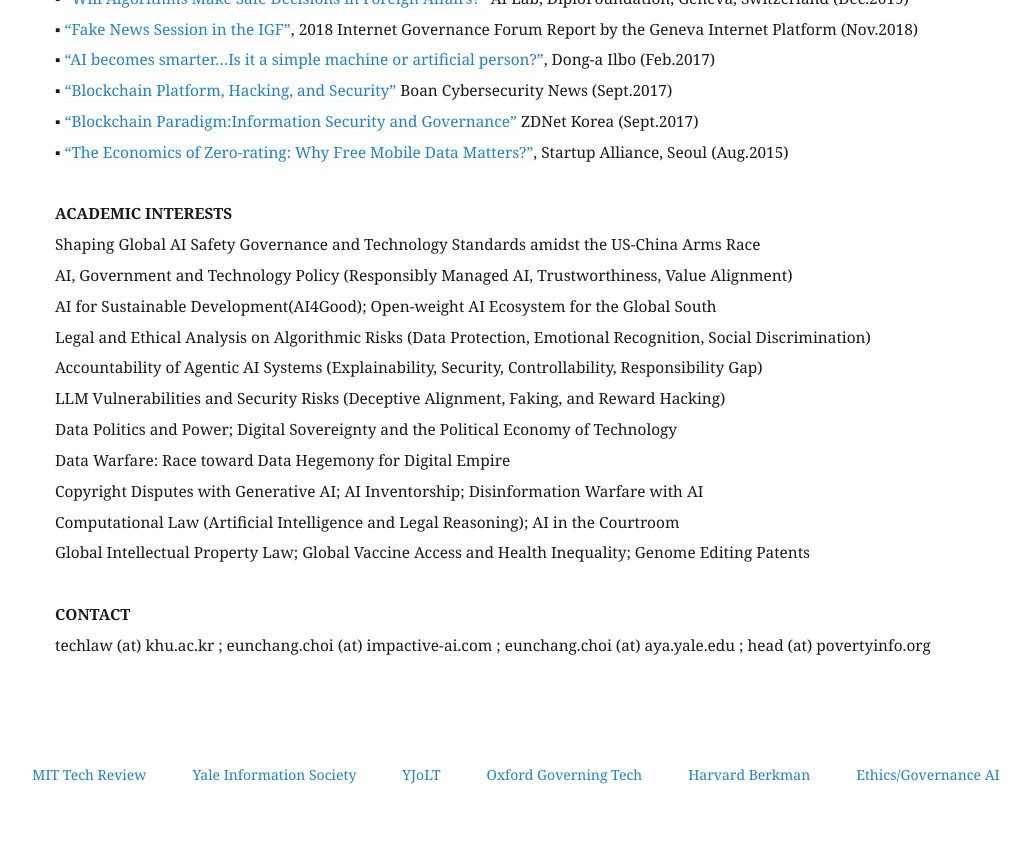
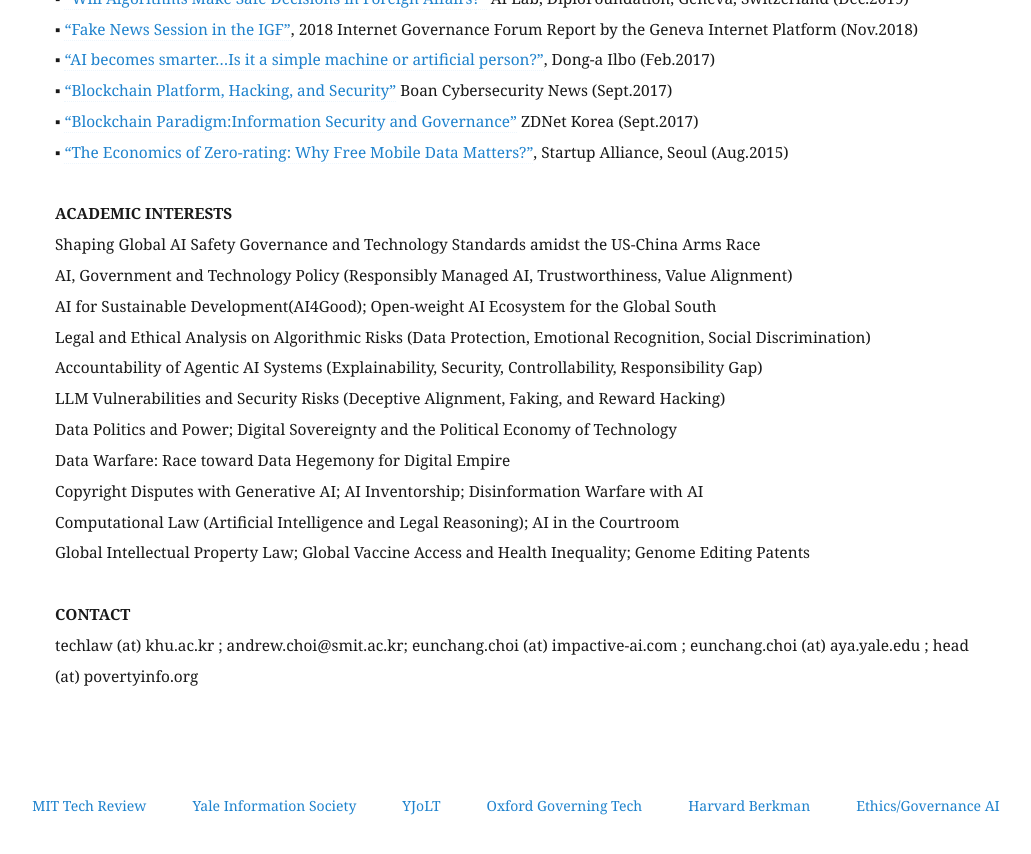
Before and after one commit to eunchangchoi/eunchangchoi.github.io, a Jekyll site: the page built from index.md, in a window 1280 px wide and 900 px high, scrolled down 11204 px. Shown: the top 854 px of the window, without its empty margins (45-1076 px from the left). Built offline with Jekyll 4.4.1, drawn with Linux system fonts in a browser that asks for light colours.

Commit message:
Update index.md

```diff
--- a/index.md
+++ b/index.md
@@ -262,4 +262,4 @@ title: "Eun Chang Choi 최은창"
    Global Intellectual Property Law; Global Vaccine Access and Health Inequality; Genome Editing Patents <br>
   <br>
    <strong> CONTACT</strong> <br>
-   techlaw (at) khu.ac.kr ; eunchang.choi (at) impactive-ai.com ; eunchang.choi (at) aya.yale.edu ; head (at) povertyinfo.org
+   techlaw (at) khu.ac.kr ;  andrew.choi@smit.ac.kr; eunchang.choi (at) impactive-ai.com ; eunchang.choi (at) aya.yale.edu ; head (at) povertyinfo.org
```
